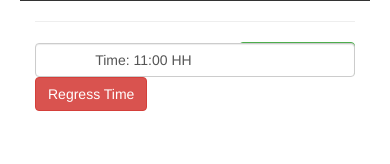
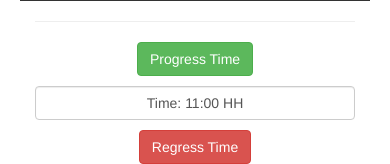
Before and after one commit to ranveeraggarwal/iit-tea, a plain HTML site: page index.html in a window 390 px wide. Shown: the part 701-865 px from the top of the page. Before the commit the page ends 844 px from the top, so only its background shows below. Drawn offline with nearby package versions, Linux system fonts and the light colour scheme; some packages are replaced by stand-ins of ours.

Commit message:
Added mobile compatibility

```diff
--- a/index.html
+++ b/index.html
@@ -26,16 +26,20 @@
             <div class="col-lg-12">
                 <hr>
                 <div class="row">
-                    <div class="col-md-2 col-md-offset-3">
-                        <button class="btn btn-success pull-right" onclick="progress_time()">Progress Time</button>
+                    <div class="col-md-2 col-md-offset-3 col-xs-12 col-xs-offset-0" style="padding-bottom: 10px;">
+                        <center><button class="btn btn-success" onclick="progress_time()">Progress Time</button></center>
                     </div>
-                    <div class="col-md-2 text-center">
-                        <div class="form-control">
-                            Time: <span id='hour'></span>:00 HH
-                        </div>
+                    <div class="col-md-2 text-center col-xs-12 col-xs-offset-0" style="padding-bottom: 10px;">
+                        <center>
+                            <div class="form-control">
+                                Time: <span id='hour'></span>:00 HH
+                            </div>
+                        </center>
                     </div>
-                    <div class="col-md-2">
-                        <button class="btn btn-danger" onclick="regress_time()">Regress Time</button>
+                    <div class="col-md-2 col-xs-12 col-xs-offset-0">
+                        <center>
+                            <button class="btn btn-danger" onclick="regress_time()">Regress Time</button>
+                        </center>
                     </div>
                 </div>
             </div>
```
